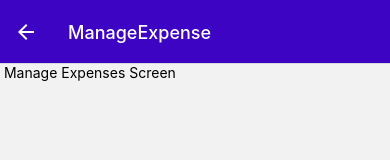
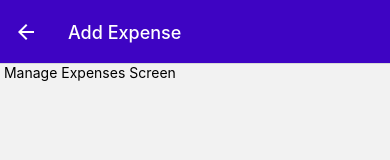
Before and after one commit to ranaawais0303/expenseWithNative, a React Native app in the folder expenseNative/: screen /ManageExpense in a window 390 px wide. Shown: the top 160 px of the page. Built offline with nearby package versions, Linux system fonts and the light colour scheme.

Commit message:
support for different behaviour of modal single screen behave differently

```diff
--- a/expenseNative/components/ExpensesOutput/ExpenseItem.js
+++ b/expenseNative/components/ExpensesOutput/ExpenseItem.js
@@ -4,10 +4,12 @@
 import { getFormattedDate } from "../../util/date";
 import { useNavigation } from "@react-navigation/native";
 
-function ExpenseItem({ description, amount, date }) {
+function ExpenseItem({ id, description, amount, date }) {
   const navigation = useNavigation();
   function expensePressHandler() {
-    navigation.navigate("ManageExpense");
+    navigation.navigate("ManageExpense", {
+      expenseId: id,
+    });
   }
   return (
     <Pressable
--- a/expenseNative/screens/ManageExpenses.js
+++ b/expenseNative/screens/ManageExpenses.js
@@ -1,6 +1,17 @@
+import { useLayoutEffect } from "react";
 import { Text } from "react-native";
-function ManageExpenses() {
-    return <Text> Manage Expenses Screen</Text>
+function ManageExpenses({ route, navigation }) {
+  const editedExpenseId = route.params?.expenseId;
 
+  //!! this covert into boolean
+  const isEditing = !!editedExpenseId;
+
+  useLayoutEffect(() => {
+    navigation.setOptions({
+      title: isEditing ? "Edit Expense" : "Add Expense",
+    });
+  }, [navigation, isEditing]);
+
+  return <Text> Manage Expenses Screen</Text>;
 }
 export default ManageExpenses;
```
